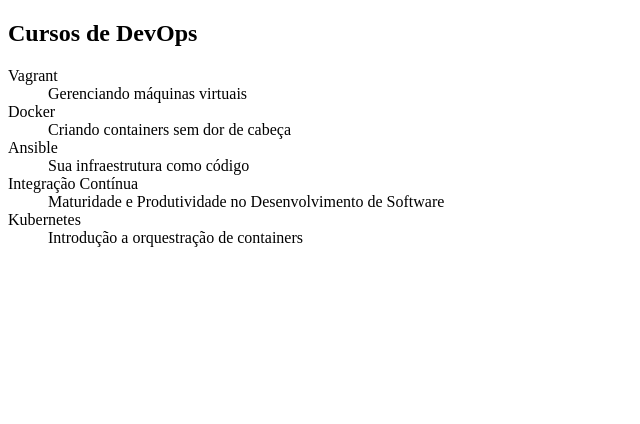
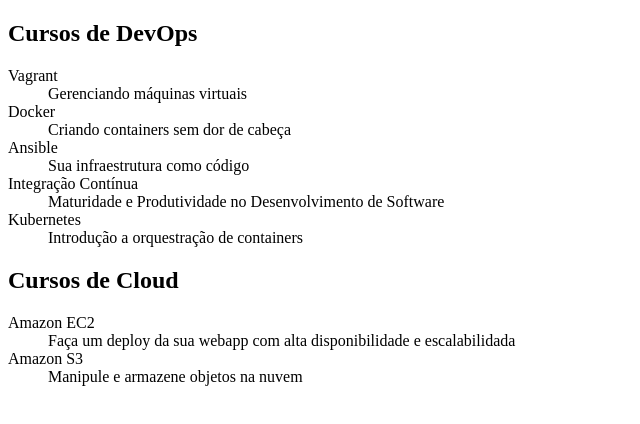
Before and after one commit to raffonso/learning-git, a plain HTML site: page index.html in a window 1280 px wide. Shown: the whole page, without its empty margins (0-640 px from the left). Drawn offline with Linux system fonts and the light colour scheme.

Commit message:
Cursos de EC2 e S3 adicionados

```diff
--- a/index.html
+++ b/index.html
@@ -23,5 +23,15 @@
         <dt>Kubernetes</dt>
         <dd>Introdução a orquestração de containers</dd>
     </dl>
+
+    <h2>Cursos de Cloud</h2>
+
+    <dl>
+        <dt>Amazon EC2</dt>
+        <dd>Faça um deploy da sua webapp com alta disponibilidade e escalabilidada</dd>
+
+        <dt>Amazon S3</dt>
+        <dd>Manipule e armazene objetos na nuvem</dd>
+    </dl>
 </body>
 </html>
```
